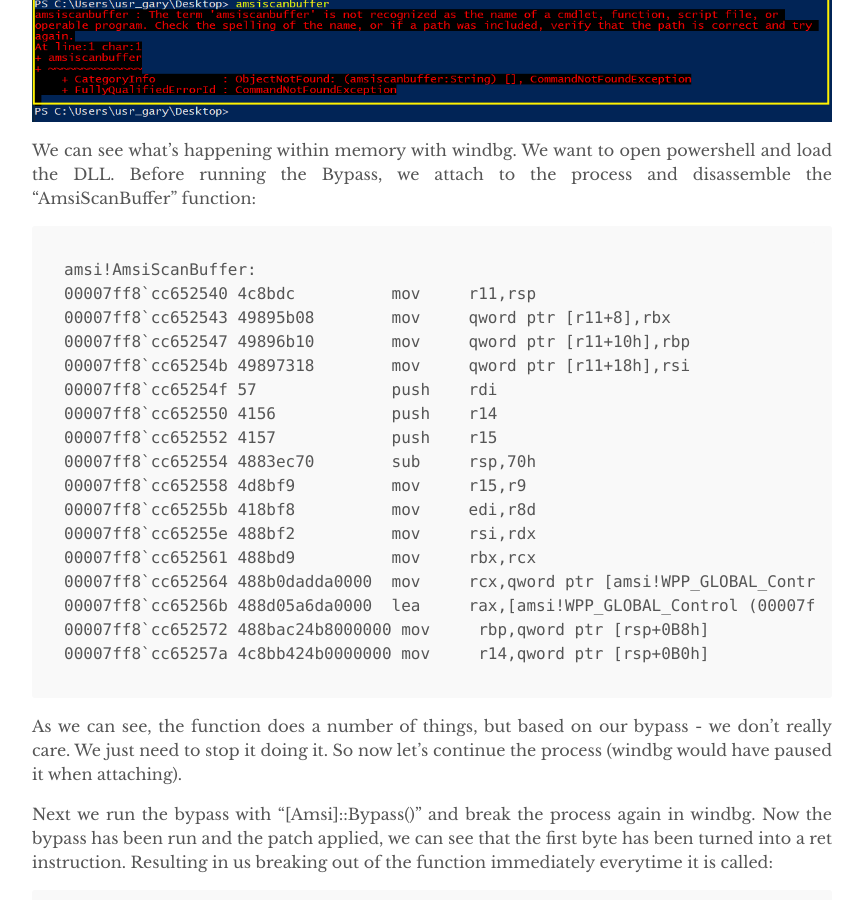
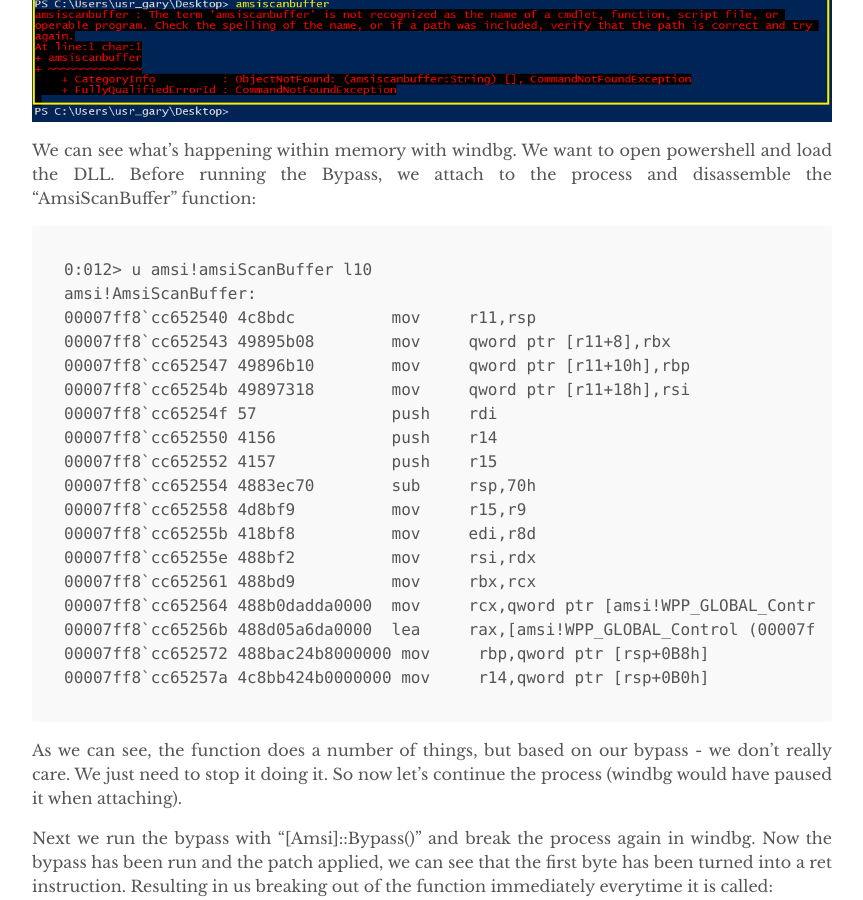
Before and after one commit to crawl3r/crawl3r.github.io, a Jekyll site: the page built from _posts/2020-05-22-AMSI_Resurrecting_the_dead.md, in a window 1280 px wide and 900 px high, scrolled down 13453 px. Shown: the whole window, without its empty margins (208-1071 px from the left). Built offline with Jekyll 4.4.1, drawn with Linux system fonts in a browser that asks for light colours.

Commit message:
Update 2020-05-22-AMSI_Resurrecting_the_dead.md
im bad

````diff
--- a/_posts/2020-05-22-AMSI_Resurrecting_the_dead.md
+++ b/_posts/2020-05-22-AMSI_Resurrecting_the_dead.md
@@ -471,6 +471,7 @@ By running our output, we can observe the difference between the output of AMSI
 We can see what's happening within memory with windbg. We want to open powershell and load the DLL. Before running the Bypass, we attach to the process and disassemble the "AmsiScanBuffer" function:
 
 ```
+0:012> u amsi!amsiScanBuffer l10
 amsi!AmsiScanBuffer:
 00007ff8`cc652540 4c8bdc          mov     r11,rsp
 00007ff8`cc652543 49895b08        mov     qword ptr [r11+8],rbx
````
